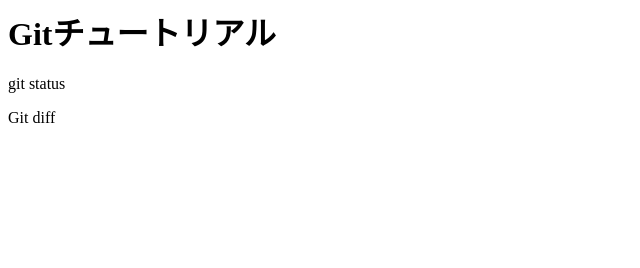
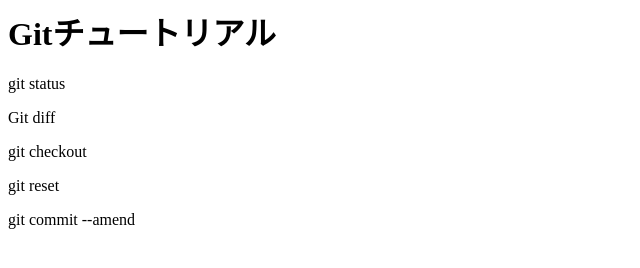
Before and after one commit to toda-hibiki/git_tutorial_bak, a plain HTML site: page index.html in a window 1280 px wide. Shown: the whole page, without its empty margins (0-640 px from the left). Drawn offline with Linux system fonts and the light colour scheme.

Commit message:
git commit --amendを追記

```diff
--- a/index.html
+++ b/index.html
@@ -1,3 +1,6 @@
 <h1>Gitチュートリアル</h1>
 <p>git status</p>
 <p>Git diff</p>
+<p>git checkout</p>
+<p>git reset</p>
+<p>git commit --amend</p>
```
